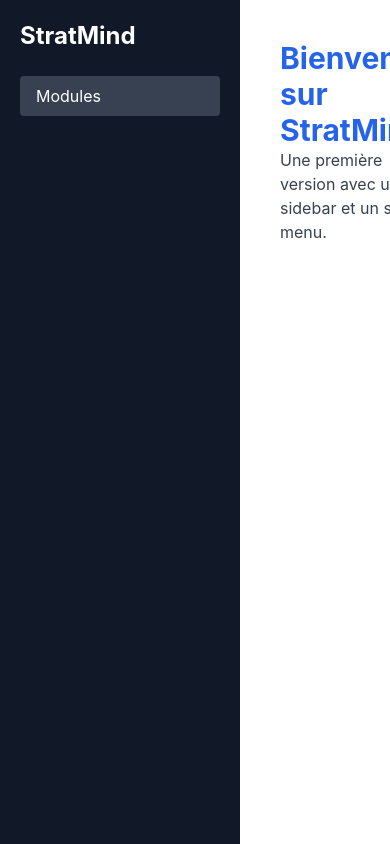
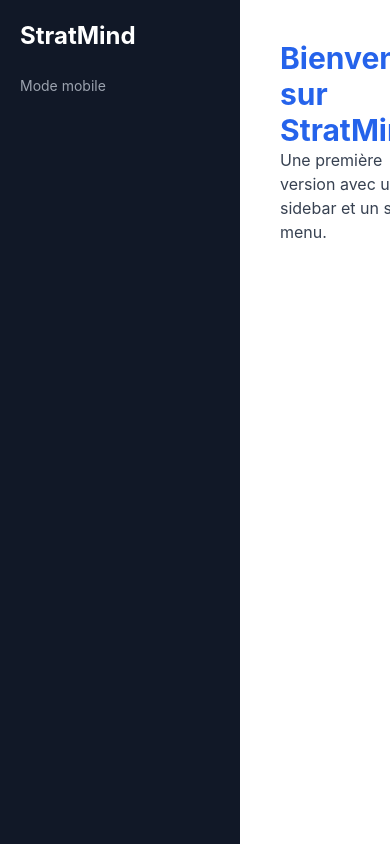
Before and after one commit to Slymass/StratMind, a React (Create React App) app in the folder frontend/: page / in a window 390 px wide. Shown: the top 844 px of the page. Built offline with nearby package versions, Linux system fonts and the light colour scheme.

Commit message:
Format adaptatif

```diff
--- a/frontend/src/App.js
+++ b/frontend/src/App.js
@@ -1,10 +1,13 @@
 import React from "react";
 import Navbar from "./components/Navbar";
+import { useScreenSize } from "./hooks/useScreenSize";
 
 function App() {
+  const screenSize = useScreenSize(); // Détecte la taille d'écran une seule fois ici
+
   return (
     <div className="flex">
-      <Navbar />
+      <Navbar screenSize={screenSize} />  {/* Passe l'info à la Navbar */}
       <main className="ml-60 p-10 flex-1">
         <h2 className="text-3xl font-bold text-blue-600">Bienvenue sur StratMind</h2>
         <p className="text-gray-700">Une première version avec une sidebar et un sous-menu.</p>
--- a/frontend/src/components/Navbar.js
+++ b/frontend/src/components/Navbar.js
@@ -2,10 +2,14 @@ import React from "react";
 import Sidebar from "./navbar/Sidebar";
 import ModulesMenu from "./navbar/ModulesMenu";
 
-function Navbar() {
+function Navbar({ screenSize }) {  // Récupère la taille d'écran envoyée par App.js
   return (
     <Sidebar>
-      <ModulesMenu />
+      {screenSize === "mobile" ? (
+        <p className="text-sm text-gray-400">Mode mobile</p>
+      ) : (
+        <ModulesMenu />
+      )}
     </Sidebar>
   );
 }
--- /dev/null
+++ b/frontend/src/hooks/useScreenSize.js
@@ -0,0 +1,22 @@
+import { useState, useEffect } from "react";
+
+function getScreenSize() {
+  if (window.innerWidth < 640) return "mobile";  // Moins de 640px → Mobile
+  if (window.innerWidth < 1024) return "tablet"; // Entre 640px et 1024px → Tablette
+  return "desktop"; // Plus grand que 1024px → Desktop
+}
+
+export function useScreenSize() {
+  const [screenSize, setScreenSize] = useState(getScreenSize());
+
+  useEffect(() => {
+    function handleResize() {
+      setScreenSize(getScreenSize());
+    }
+
+    window.addEventListener("resize", handleResize);
+    return () => window.removeEventListener("resize", handleResize);
+  }, []);
+
+  return screenSize;
+}
```
